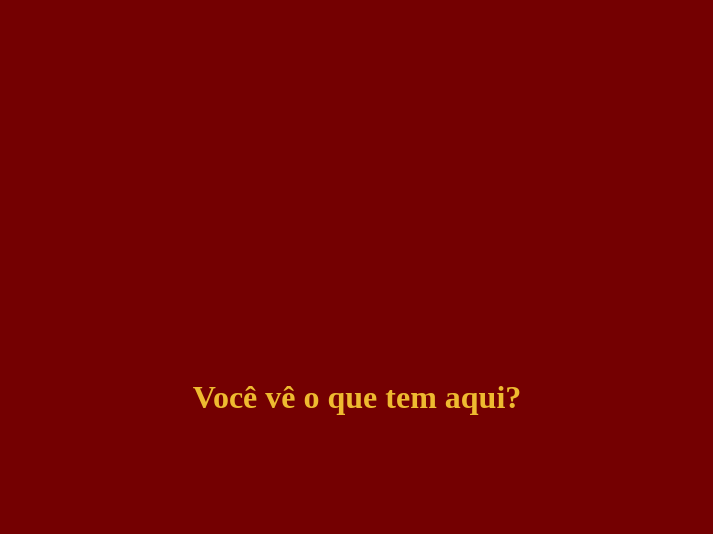
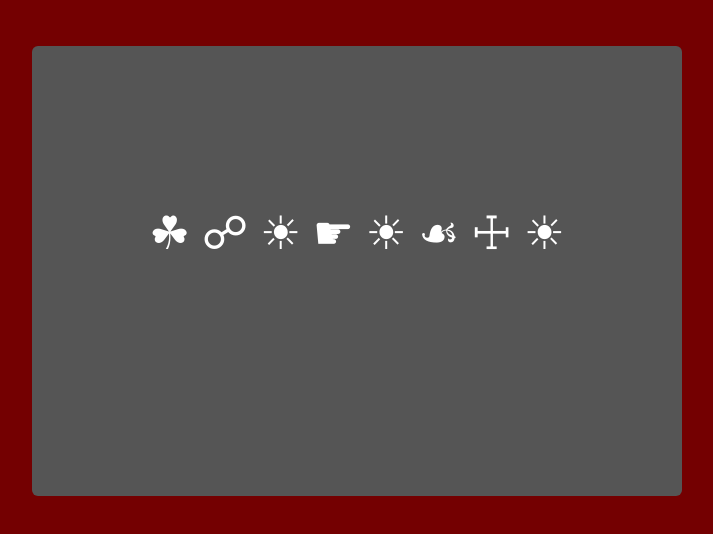
Before and after one commit to ht-rpg/summer-camp-147, a plain HTML site: page index.html in a window 1280 px wide. Shown: the whole page, without its empty margins (283-996 px from the left). Drawn offline with Linux system fonts and the light colour scheme.

Commit message:
add image

```diff
--- a/index.html
+++ b/index.html
@@ -9,27 +9,11 @@
     <script src="main.js"></script>
   </head>
   <body>
-    <h1>Você vê o que tem <span onmouseover="popUp()">aqui</span>?</h1>
-    <div class="popup">
-      <p class="popuptext" id="myPopup">
-        Abro no <span onclick="popUp2()">fecho</span>
-      </p>
-    </div>
-
-    <div class="popup2">
-      <p class="popuptext2" id="myPopup2">
-        a &#9774; b &#9734; c &#9736; d &#9738; e &#9728; f &#9735; g &#9729; h
-        &#9816;
-
-        <br />
-        i &#9759; j &#9763; k &#9730; l &#9834; m &#9731; n &#9753; o &#9854;
-        <br />
-        p &#9752; q &#9770; r &#9741; s &#9755; t &#9769; u &#9775; v &#9793; x
-        &#9788; z &#9786;
-        <br />
-        <br />
-        &#9752; &#9741; &#9728; &#9755; &#9728; &#9753; &#9769; &#9728;
-      </p>
-    </div>
+      <div class="inicio">
+        <p class="textoInicio">
+          &#9752; &#9741; &#9728; <a class="link" href="actualClues.html"> &#9755;</a> &#9728; &#9753; &#9769; &#9728;
+        </p>
+      </div>
+    </a>
   </body>
 </html>
--- a/styles.css
+++ b/styles.css
@@ -7,13 +7,34 @@ h1 {
   color: #eeba30;
 }
 
+.link {
+  text-decoration: none;
+  color: #fff;
+  cursor: default;
+}
+
+.inicio {
+  margin: auto;
+  width: 650px;
+  height: 450px;
+  background-color: #555;
+  border-radius: 6px;
+}
+
+.textoInicio {
+  padding: 160px 0;
+  font-size: 46px;
+  text-align: center;
+  vertical-align: middle;
+  color: #fff;
+}
+
 /* Popup container */
 .popup {
   position: relative;
   left: 53%;
   top: -4rem;
   display: inline-block;
-  cursor: pointer;
 }
 
 /* The actual popup (appears on top) */
@@ -75,7 +96,6 @@ h1 {
   left: 20%;
   top: 4rem;
   display: inline-block;
-  cursor: pointer;
 }
 
 /* The actual popup (appears on top) */
```
Also changed, not shown: actualClues.html (added, +35 -0 lines).
